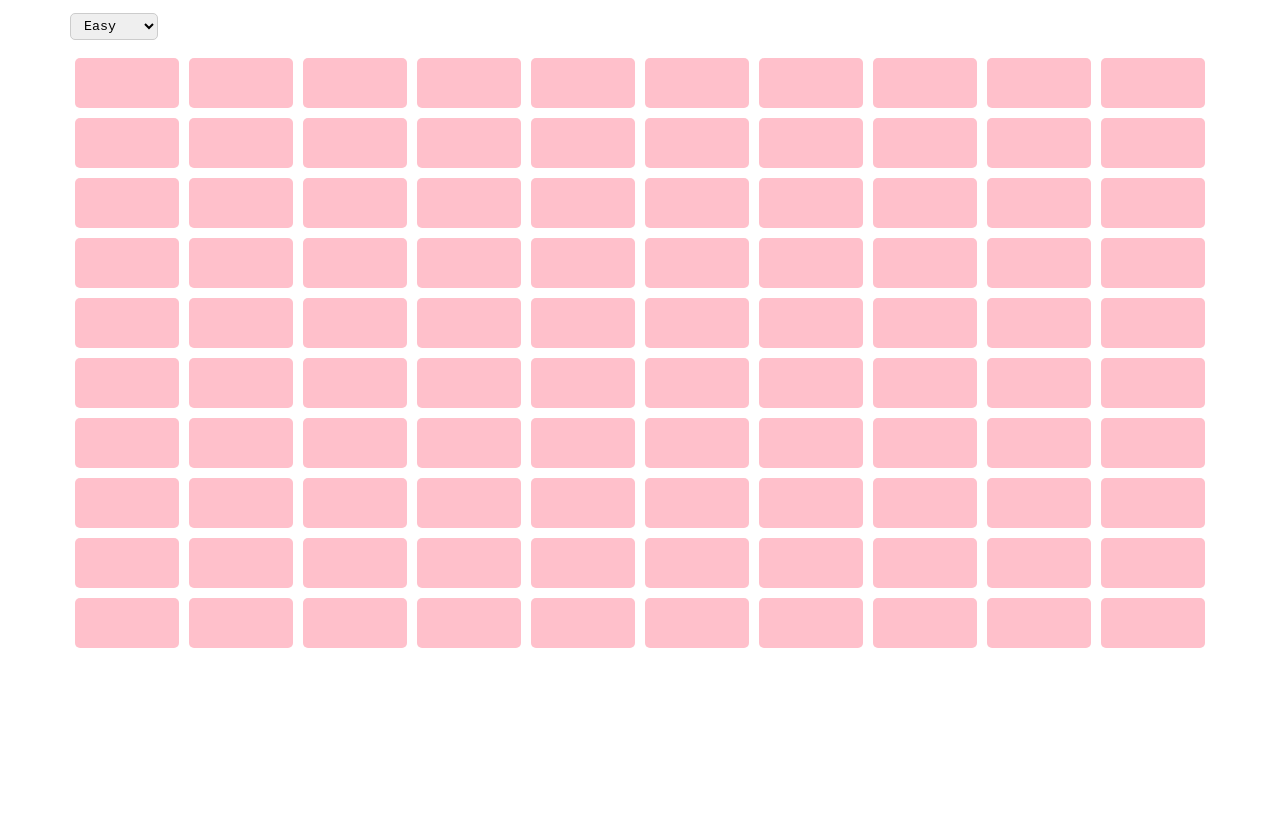
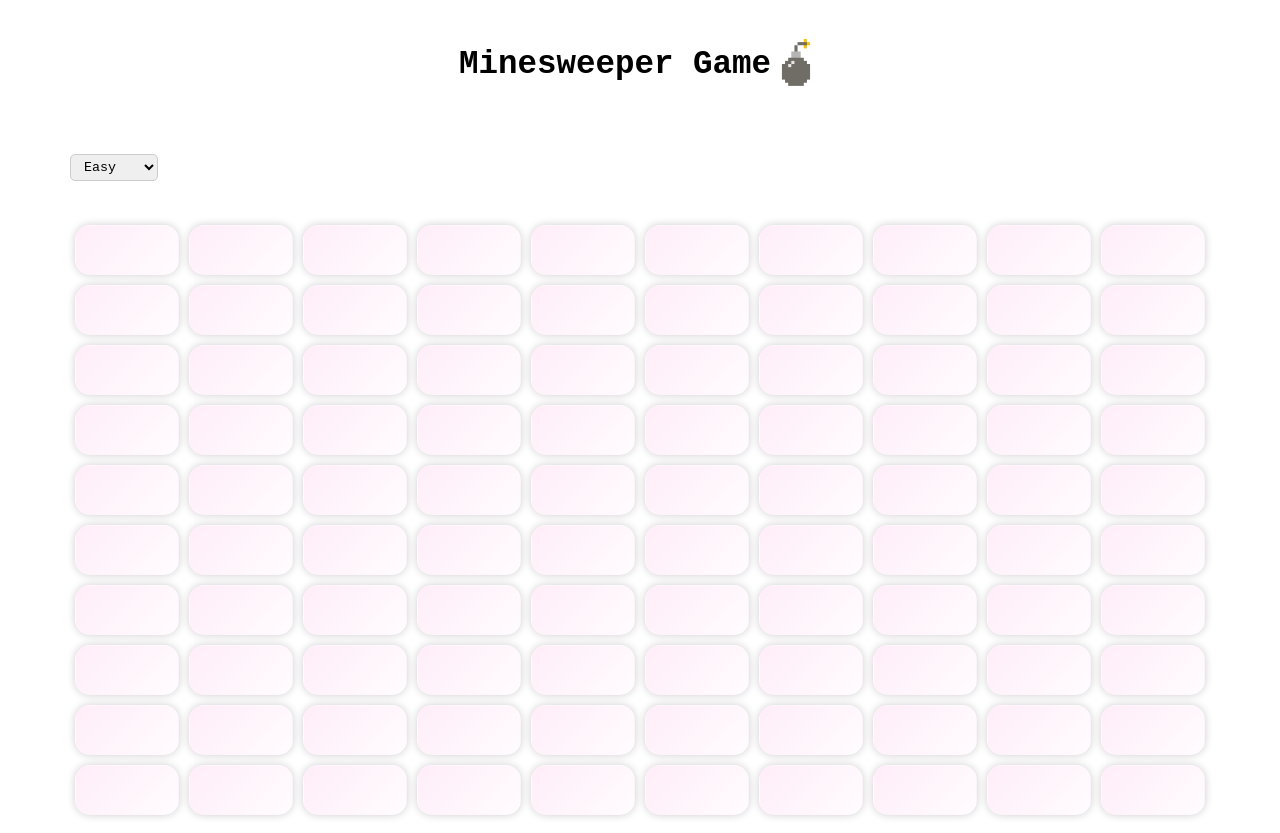
Before and after one commit to flatrov-git/Minesweeper, a plain HTML site: page public/index.html in a window 1280 px wide. Before the commit the page ends 800 px from the top, so only its background shows below. Drawn offline with Linux system fonts and the light colour scheme.

Commit message:
add images file and edit app.ts and app.css

```diff
--- a/dist/app.js
+++ b/dist/app.js
@@ -18,7 +18,7 @@ function createMainBoardGame() {
             numberOfBombs = 35;
             break;
         case "hard":
-            numberOfBombs = 50;
+            numberOfBombs = 45;
             break;
         default:
             numberOfBombs = 10;
@@ -62,7 +62,7 @@ function numberOfBombsPerHouse(i, j, mainBoardGame) {
     if (bombs)
         return String(bombs);
     else
-        return " ";
+        return "-";
 }
 function showBoardGame() {
     root.innerText = "";
--- a/public/index.html
+++ b/public/index.html
@@ -10,6 +10,11 @@
 </head>
 <body>
     <div class="container">
+        <section class="title-game">
+            <h1>Minesweeper Game</h1>
+            <img width="50" height="50" src="./images/icons8-bomb-50.png" alt="air-raider"/>
+        </section>
+
         <section class="level-game">
             <select name="" id="level-game">
                 <option value="easy">Easy</option>
--- a/src/app.css
+++ b/src/app.css
@@ -15,8 +15,19 @@ select {
     outline: none;
 }
 
+.title-game {
+    margin-block: 3rem;
+    display: flex;
+    align-items: center;
+    justify-content: center;
+}
+
+.title-game > h1 {
+    font-size: 2.5rem;
+}
+
 .level-game {
-    padding-block: 1rem;
+    padding-block: 2rem;
 }
 
 .level-game > select {
@@ -25,12 +36,23 @@ select {
     border-radius: 5px;
 }
 
+.board-game {
+    margin-block: 1rem;
+}
 
 .square {
-    min-width: 40px;
+    min-width: 10px;
     height: 50px;
-    background-color: pink;
     margin: 5px;
-    border-radius: 5px;
     cursor: pointer;
+    display: flex;
+    justify-content: center;
+    align-items: center;
+    font-size: 1.5rem;
+    background: linear-gradient(135deg, rgb(255 80 190 / 10%), rgb(255 94 231 / 2%));
+    backdrop-filter: blur(10px);
+    -webkit-backdrop-filter: blur(10px);
+    border-radius: 15px;
+    border: 1px solid rgba(255, 255, 255, 0.18);
+    box-shadow: 0 0px 9px 0 rgb(0 0 0 / 20%);
 }
```
Also changed, not shown: public/images/icons8-bomb-50.png (added), 1 other file.
